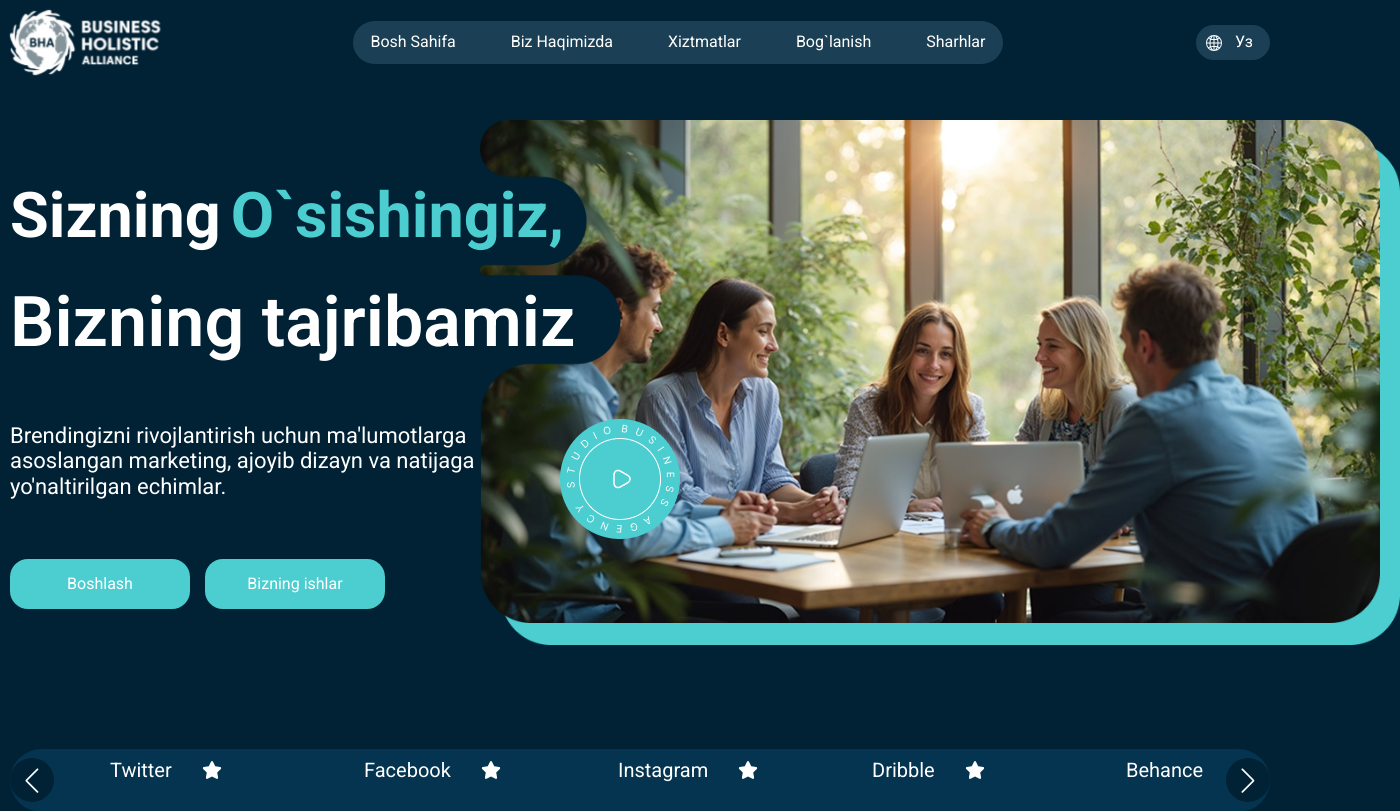
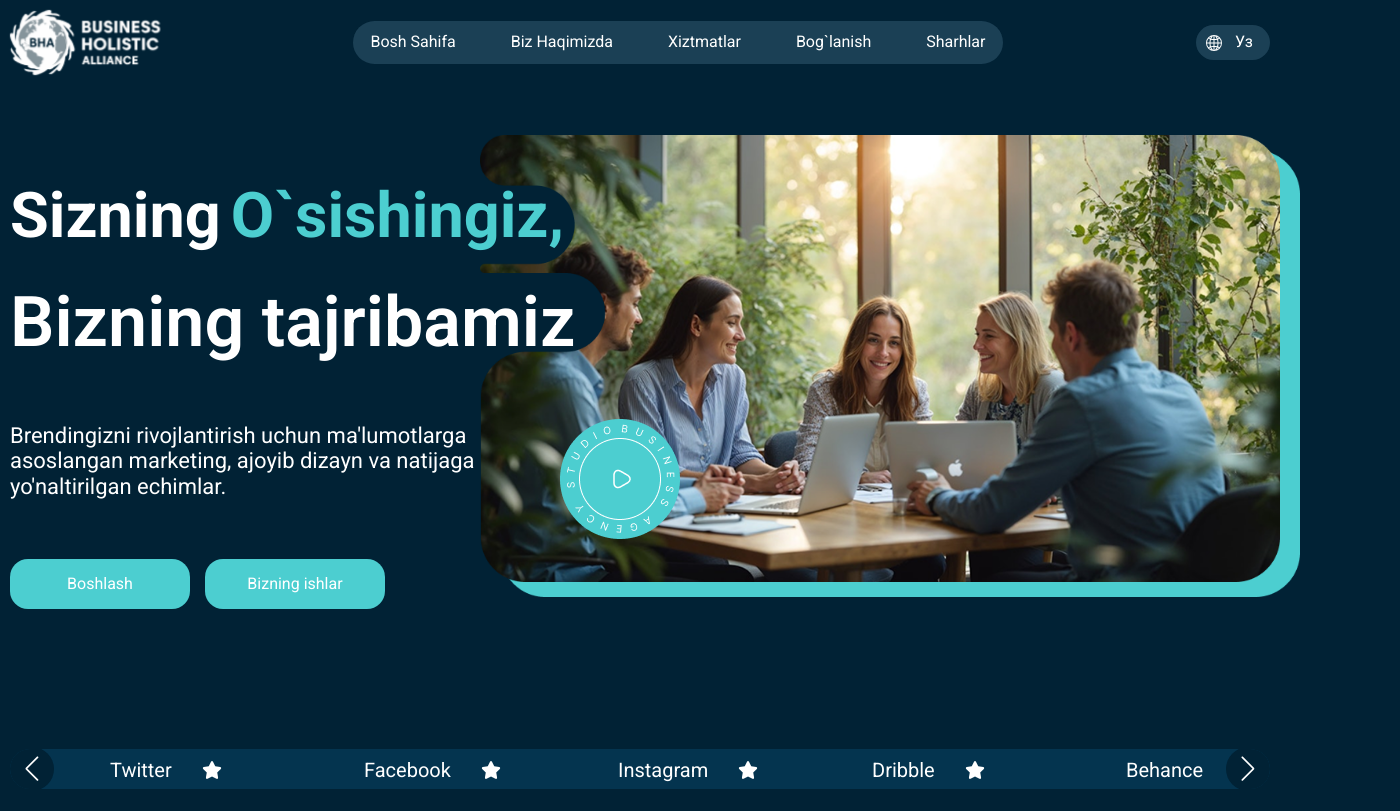
Before and after one commit to DavronNabijonv/businus, a React (Vite) app: page / in a window 1280 px wide. Shown: the top 811 px of the page, 1400 px wide, since content can reach past the window. Built offline with nearby package versions, Linux system fonts and the light colour scheme.

Commit message:
prepare responsive

```diff
--- a/src/App.css
+++ b/src/App.css
@@ -15,7 +15,7 @@
   background-color: #04344F;
   width: 100%;
   border-radius: 60px;
-  height: 4 0px;
+  height: 40px;
 }
 
 .showCase-swiper .swiper-wrapper{
--- a/src/components/btn.tsx
+++ b/src/components/btn.tsx
@@ -1,5 +1,6 @@
 import { ReactNode } from "react";
 import { useTranslation } from "react-i18next";
+import '../App.css'
 
 interface btnProps{
     txt:string;
--- a/src/components/textTranslater.tsx
+++ b/src/components/textTranslater.tsx
@@ -1,5 +1,6 @@
 import { useTranslation } from "react-i18next";
 import { NavLink } from "react-router-dom";
+import '../App.css';
 
 type TextProps =
   | { have_route: true; route_link: string; route_active_styles?: string; route_click_func?: () => void; have_ancor?: false; ancor_link?: never; txt: string; txt_styles?: string; }
--- a/src/page_parts/show_case.tsx
+++ b/src/page_parts/show_case.tsx
@@ -24,23 +24,23 @@ export default function Show_case() {
       <div data-aos="fade-up-right">
         <div className="show_case my-[120px]">
           <div className="container relative max-lg:flex max-lg:items-center max-lg:flex-col max-lg:justify-center max-lg:gap-[100px] ">
-            <div className="grp_absolute lg:inline hidden ">
+            <div className="grp_absolute lg:inline hidden w-auto ">
               <img
                 src={show_Case_hover}
-                className=" absolute top-[22px] left-[500px] w-[900px] z-[-1] "
+                className=" absolute xl:top-[30px] top-[22px] left-[500px] 2xl:max-w-[900px] xl:max-w-[800px] lg:max-w-[500px] w-full z-[-1] "
                 loading="lazy"
                 alt="show_case main image"
               />
               <img
                 src={show_Case}
-                className=" absolute top-0 left-[480px] w-[900px] z-[-1] "
+                className=" absolute xl:top-[15px] top-0 left-[480px] 2xl:max-w-[900px] xl:max-w-[800px] lg:max-w-[500px] w-[100%] z-[-1] "
                 loading="lazy"
                 alt="show_case main image"
               />
             </div>
 
             <div className="grp_left flex flex-col gap-[30px] mt-[50px] max-lg:w-full max-lg:justify-center max-lg:items-center max-lg:gap-[30px] ">
-              <div className="with_span flex items-center gap-[10px] text-white text-[63px] font-[700]   ">
+              <div className="with_span flex items-center gap-[10px] text-white xl:text-[63px] lg:text-[50px] lg:text-[] font-[700]   ">
                 <TextTranslater txt="head-your" />
                 <TextTranslater txt="head-growth" txt_styles="text-[#4CCED0]" />
               </div>
@@ -66,7 +66,7 @@ export default function Show_case() {
 
             <img
               src={circle}
-              className="  lg:absolute  max-lg:w-[200px]  bottom-[80px] right-[600px] "
+              className=" lg:absolute  max-lg:w-[200px]  bottom-[80px] right-[600px] "
               loading="lazy"
               alt="circle image"
             />
```
